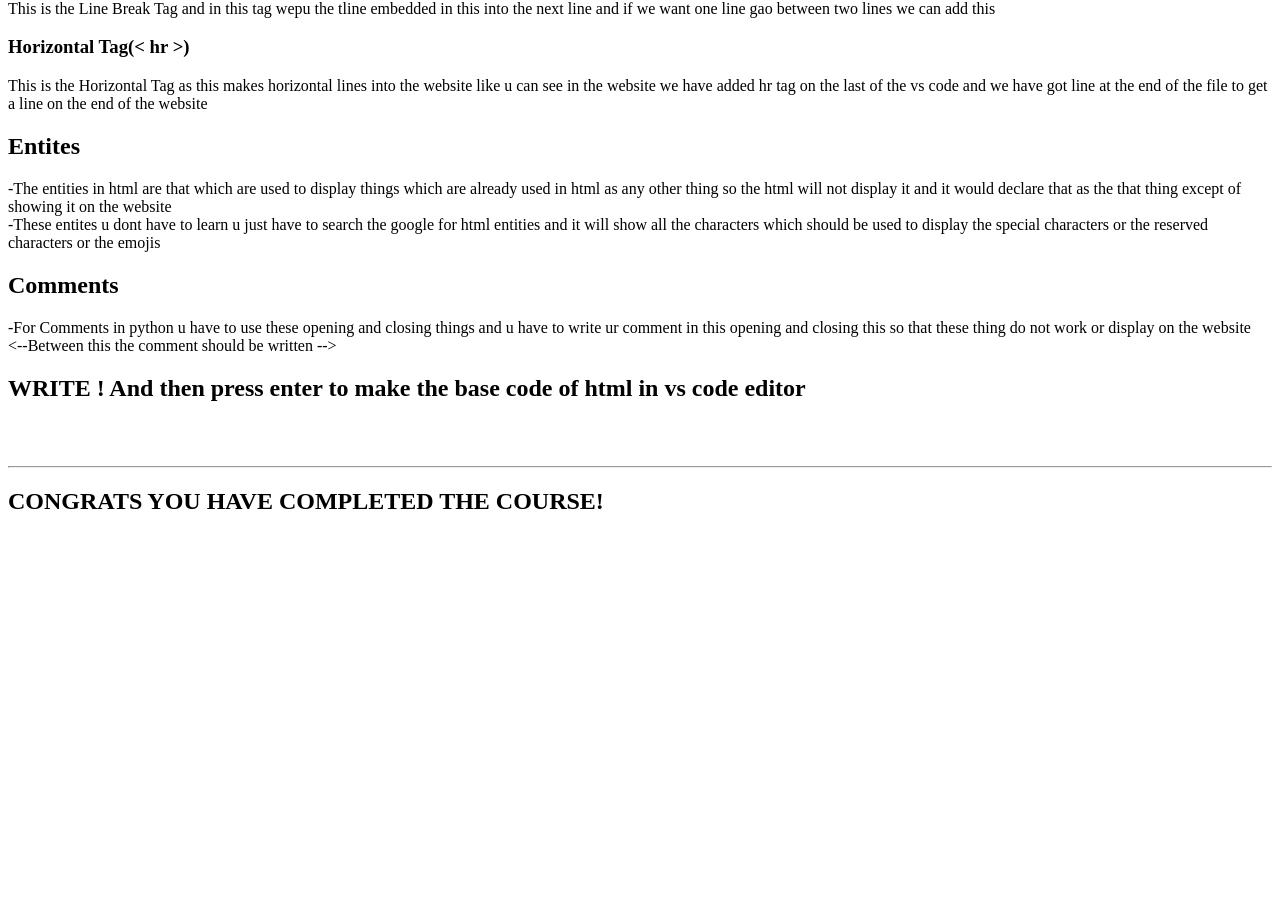
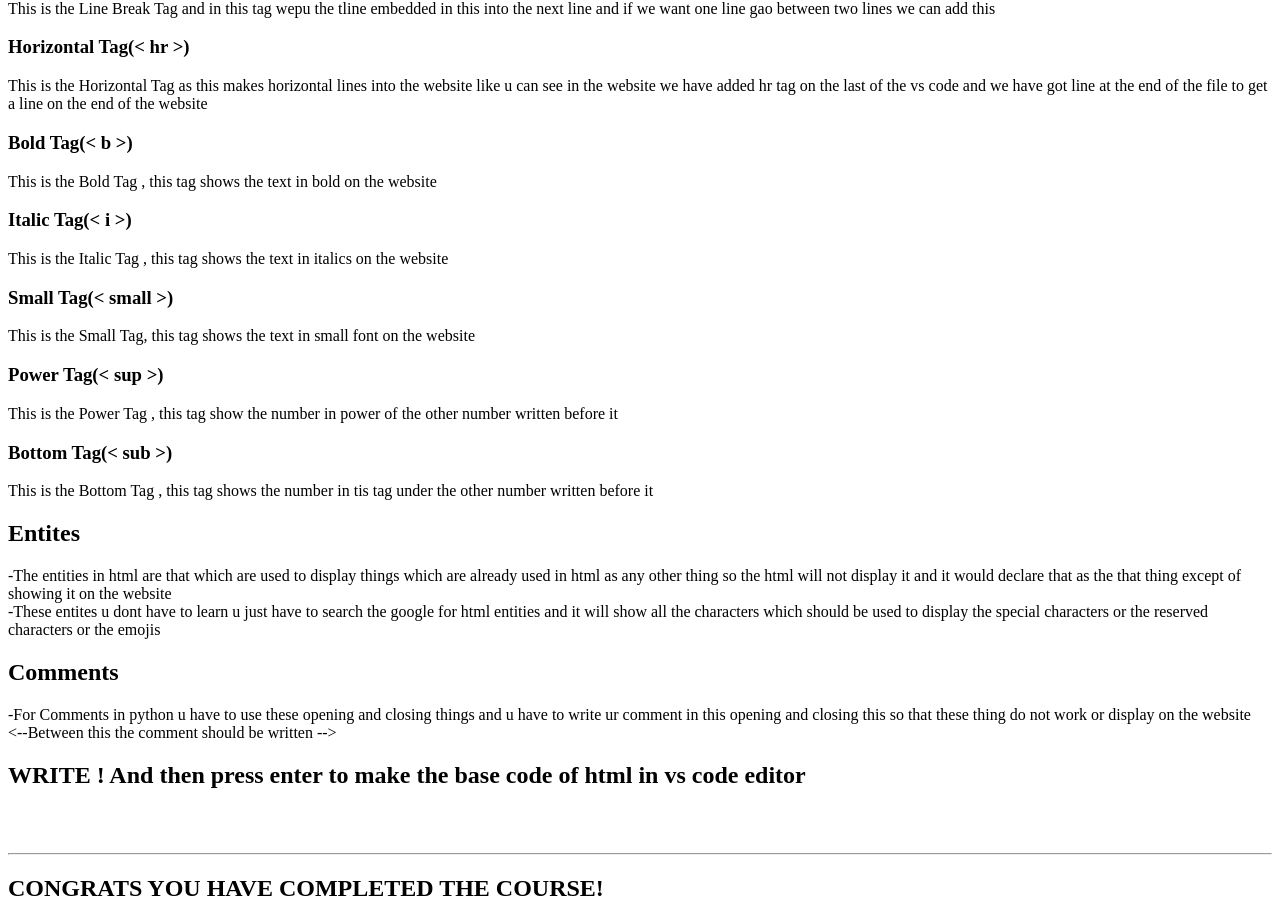
Before and after one commit to ShauryaKhanna7/Web-Development-Notes-With-Code, a plain HTML site: page index.html in a window 1280 px wide. Shown: the part 1659-2581 px from the top of the page. Before the commit the page ends 2193 px from the top, so only its background shows below. Drawn offline with Linux system fonts and the light colour scheme.

Commit message:
Updating Tags

```diff
--- a/index.html
+++ b/index.html
@@ -80,6 +80,22 @@ This is the Line Break Tag and in this tag wepu the tline embedded in this into
 
 <h3>Horizontal Tag(< hr >)</h3>
 This is the Horizontal Tag as this makes horizontal lines into the website like u can see in the website we have added hr tag on the last of the vs code and we have got line at the end of the file to get a line on the end of the website
+
+<h3>Bold Tag(< b >)</h3>
+This is the Bold Tag , this tag shows the text in bold on the website
+
+<h3>Italic Tag(< i >)</h3>
+This is the Italic Tag , this tag shows the text in italics on the website
+
+<h3>Small Tag(< small >)</h3>
+This is the Small Tag, this tag shows the text in small font on the website
+
+<h3>Power Tag(< sup >)</h3>
+This is the Power Tag , this tag show the number in power of the other number written before it
+
+<h3>Bottom Tag(< sub >)</h3>
+This is the Bottom Tag , this tag shows the number in tis tag under the other number written before it
+
 <br>
 <h2>Entites</h2>
 -The entities in html are that which are used to display things which are already used in html as any other thing so the html will not display it and it would declare that as the that thing except of showing it on the website
```
